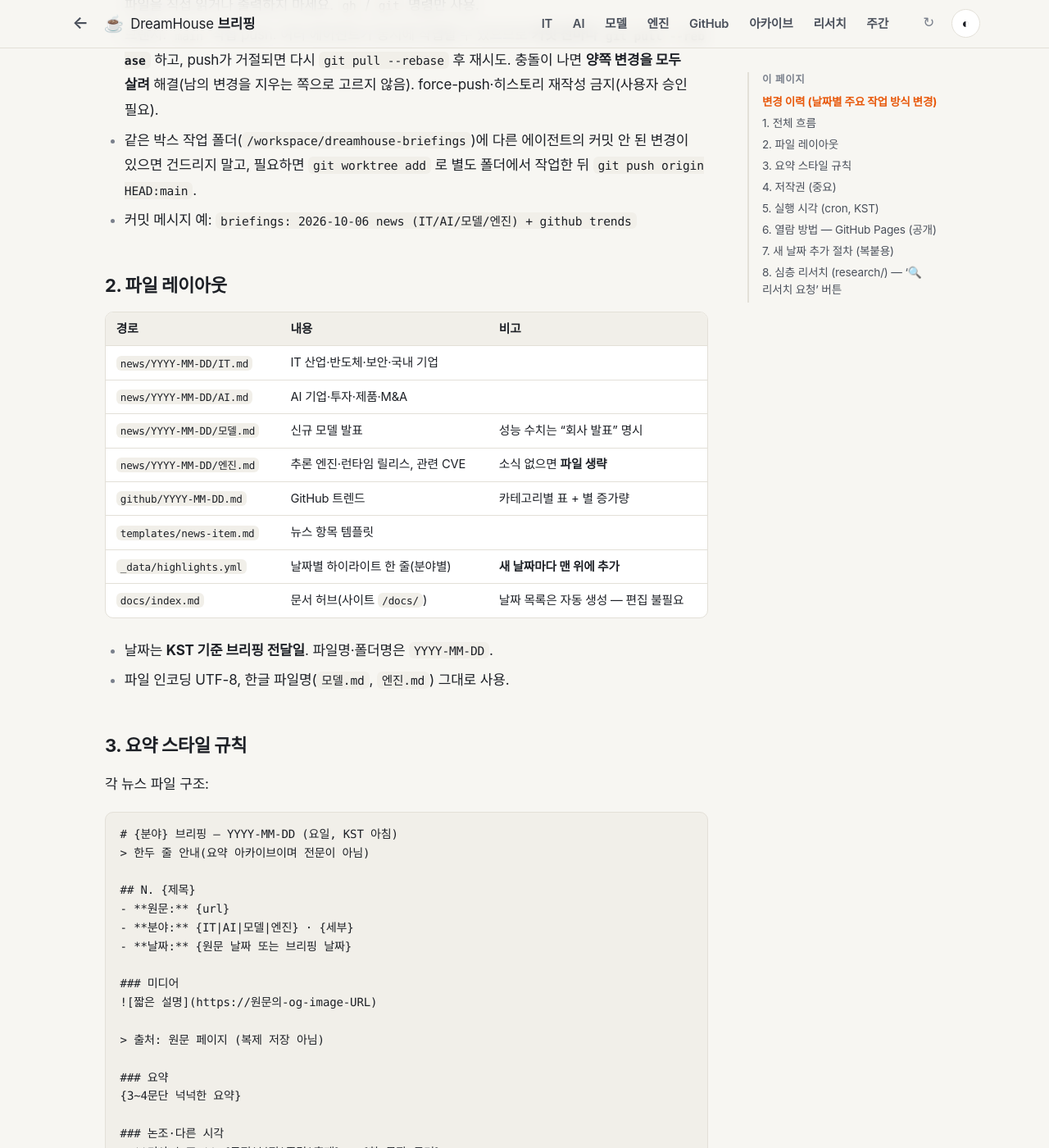
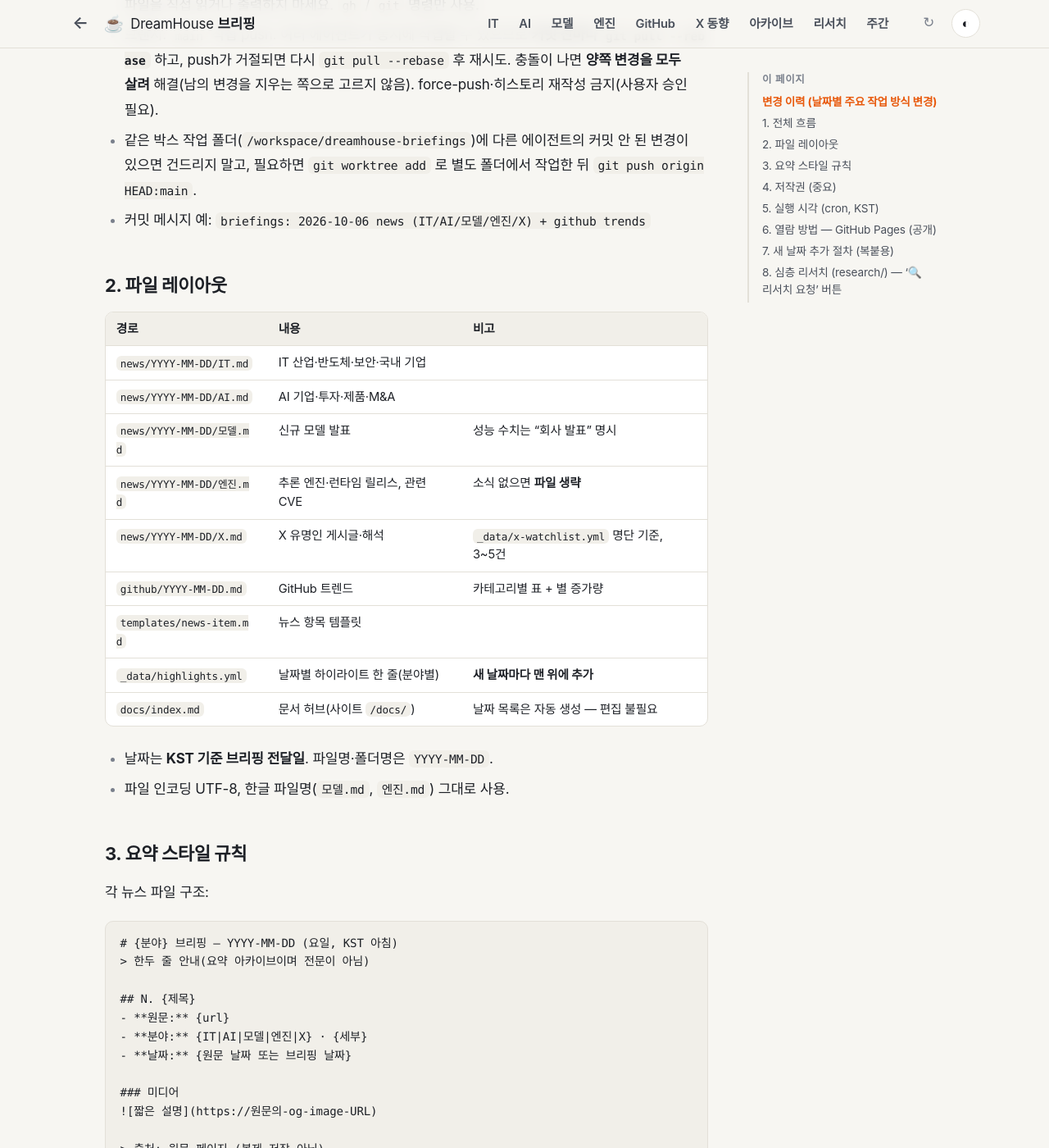
Before and after one commit to DreamHouseKSH/dreamhouse-briefings, a Jekyll site: the page built from docs/WORKFLOW.md, in a window 1280 px wide and 1400 px high, scrolled down 3210 px. Shown: the whole window at 82% size. Built offline with Jekyll 4.4.1, drawn with Linux system fonts in a browser that asks for light colours; some web fonts are replaced; our own code applies the rules of GitHub Pages for plain Markdown files; some of the changed text lies outside the part shown.

Commit message:
site: X 동향 섹션 추가 (카테고리·명단·WORKFLOW)

````diff
--- a/_config.yml
+++ b/_config.yml
@@ -1,6 +1,6 @@
 # DreamHouse 브리핑 — GitHub Pages (Jekyll, 브랜치 main / 루트(/) 게시)
 title: DreamHouse 브리핑
-description: 평일 아침 IT·AI·모델·엔진 뉴스와 GitHub 트렌드를 날짜별로 쌓는 한국어 요약 아카이브
+description: 평일 아침 IT·AI·모델·엔진 뉴스와 GitHub 트렌드, X 유명인 동향을 날짜별로 쌓는 한국어 요약 아카이브
 lang: ko-KR
 url: https://dreamhouseksh.github.io
 baseurl: /dreamhouse-briefings
@@ -71,6 +71,11 @@
     file: github
     icon: "⭐"
     desc: 카테고리별 급상승 저장소
+  - slug: x
+    label: X 동향
+    file: X
+    icon: "🐦"
+    desc: 유명인 게시글 · 해석
 
 exclude:
   - templates/
--- a/docs/WORKFLOW.md
+++ b/docs/WORKFLOW.md
@@ -42,7 +42,7 @@
 ```
 [평일 아침 루틴 (KST)]
   08:00 전후  IT·AI 뉴스 브리핑 → 사용자에게 채팅으로 전달
-  08:01       뉴스 아카이브 루틴 → news/YYYY-MM-DD/{IT,AI,모델,엔진}.md 작성 → push
+  08:01       뉴스 아카이브 루틴 → news/YYYY-MM-DD/{IT,AI,모델,엔진,X}.md 작성 → push
   08:06       GitHub 트렌드 루틴 → github/YYYY-MM-DD.md 작성 → push
   정오 무렵    엔진 다이제스트 전달 → news/YYYY-MM-DD/엔진.md 추가/갱신 → push
 
@@ -57,7 +57,7 @@
 - 커밋 계정: gh 로그인 계정 **DreamHouseKSH** (박스 `/home/box/.config/gh`에 설정됨). 토큰 파일을 직접 읽거나 출력하지 마세요. `gh` / `git` 명령만 사용.
 - 브랜치: `main` 직접 push. 여러 에이전트가 동시에 작업할 수 있으므로 **커밋 전마다 `git pull --rebase`** 하고, push가 거절되면 다시 `git pull --rebase` 후 재시도. 충돌이 나면 **양쪽 변경을 모두 살려** 해결(남의 변경을 지우는 쪽으로 고르지 않음). force-push·히스토리 재작성 금지(사용자 승인 필요).
 - 같은 박스 작업 폴더(`/workspace/dreamhouse-briefings`)에 다른 에이전트의 커밋 안 된 변경이 있으면 건드리지 말고, 필요하면 `git worktree add` 로 별도 폴더에서 작업한 뒤 `git push origin HEAD:main`.
-- 커밋 메시지 예: `briefings: 2026-10-06 news (IT/AI/모델/엔진) + github trends`
+- 커밋 메시지 예: `briefings: 2026-10-06 news (IT/AI/모델/엔진/X) + github trends`
 
 ## 2. 파일 레이아웃
 
@@ -67,6 +67,7 @@
 | `news/YYYY-MM-DD/AI.md` | AI 기업·투자·제품·M&A | |
 | `news/YYYY-MM-DD/모델.md` | 신규 모델 발표 | 성능 수치는 "회사 발표" 명시 |
 | `news/YYYY-MM-DD/엔진.md` | 추론 엔진·런타임 릴리스, 관련 CVE | 소식 없으면 **파일 생략** |
+| `news/YYYY-MM-DD/X.md` | X 유명인 게시글·해석 | `_data/x-watchlist.yml` 명단 기준, 3~5건 |
 | `github/YYYY-MM-DD.md` | GitHub 트렌드 | 카테고리별 표 + 별 증가량 |
 | `templates/news-item.md` | 뉴스 항목 템플릿 | |
 | `_data/highlights.yml` | 날짜별 하이라이트 한 줄(분야별) | **새 날짜마다 맨 위에 추가** |
@@ -85,7 +86,7 @@
 
 ## N. {제목}
 - **원문:** {url}
-- **분야:** {IT|AI|모델|엔진} · {세부}
+- **분야:** {IT|AI|모델|엔진|X} · {세부}
 - **날짜:** {원문 날짜 또는 브리핑 날짜}
 
 ### 미디어
@@ -126,6 +127,13 @@
    - **주의할 점 필수 항목:** 성숙도(버전 0.x·알파·생성일·열린 이슈), 라이선스(AGPL·GPL·표시 없음), 보안·법(원격 조종, `curl | sh`, 약관, 저작권), **스타 급증의 신뢰성**(며칠 새 몇 배·포크 비율 이상 등).
    - 용어·줄임말은 괄호 풀이 + `_data/glossary.yml` 등록(2번). 배지 줄은 `no-gloss` 라 자동 풀이가 붙지 않음.
    - **🔍 리서치 버튼은 쓰지 않음** — `site.js` 가 카드마다 자동으로 붙임(8장). 리서치가 끝나면 카드 안 맨 끝에 `- **심층 리서치:** [제목](../research/YYYY-MM-DD-slug.md)`.
+
+7-2. **X 파일 = 게시글 인용 + 해석(2026-10-18).** 파일명 `news/YYYY-MM-DD/X.md` (대문자). 템플릿은 `templates/news-item.md` 형식을 따르되 항목 구조가 다릅니다.
+   - **명단:** `_data/x-watchlist.yml` 이 원본 (핸들·이름·역할·추적 이유). 뉴스 크론이 매일 아침 읽음.
+   - **수집:** X 직접 API 없음. `browser.search` 로 명단 인물들의 최근 24시간 게시글 중 화제가 된 것을 찾음. 언론·블로그가 받아쓴 게시글 위주 (검증 가능성). 검색어 예: "{이름} X post", "{핸들} 트윗".
+   - **선정:** 3~5건. 기준 — AI·IT 업계에 영향을 주는 발언, 제품·전략 힌트, 논쟁적 주장. 단순 일상글·홍보는 제외.
+   - **항목 구조:** `## N. {인물} — {게시글 요지 한 줄}` → `- **게시글:** {원문 링크}` → `- **날짜:**` → `### 인용` (원문 1~2문장, 번역 시 원문 병기) → `### 해석` (왜 올렸는지·배경 맥락·빠진 정보·업계 의미, 2~4문단) → `### 논조·다른 시각` (8번 규칙 준용).
+   - **명단 관리:** 사용자가 2026-10-18에 dream 재량으로 일임. 매월 첫 평일 브리핑 때 점검 — 2주 이상 게시글 없는 계정은 교체 후보, 새로 부상한 인물은 추가. 소속·역할 변경(이직·창업) 시 `role`·`reason` 업데이트. 변경 시 커밋 메시지에 밝힘.
 
 8. **논조·다른 시각(뉴스 파일 필수).** 모든 뉴스 항목에 `### 요약` 다음, `**시사점:**` 앞에 `### 논조·다른 시각` 섹션을 둡니다(템플릿: `templates/news-item.md`). 세 줄 구성:
    - **기사 논조:** 긍정 / 부정 / 중립 / 혼재 중 하나 + 한 문장 근거(기대와 우려 중 어디에 무게를 두는지). 판단 대상은 **링크한 원문 기사(또는 발표문)** 입니다.
@@ -185,7 +193,7 @@
 - **링크 열기 규칙:** 사이트 밖 링크(원문·GitHub 등, `https://dreamhouseksh.github.io/dreamhouse-briefings/` 밖)는 문서 전체에서 `target="_blank"`(웹앱 안이 아니라 새 탭/Safari), 사이트 안 링크는 같은 창(`target` 제거). 나중에 생긴 링크도 클릭 순간에 같은 규칙을 적용합니다.
 - 앞머리(front matter) 없는 `.md`도 그대로 페이지가 됩니다(`jekyll-optional-front-matter`). 마크다운 안의 `.md` 상대 링크는 `.html`로 자동 변환(`jekyll-relative-links`). **브리핑 파일에 front matter를 넣을 필요 없음.**
 - 홈(`index.html`) · 전체 아카이브(`archive.html`) · 분야별(`category/*.html`)의 날짜 목록과 같은 날짜 탭, 이전/다음 날짜 이동은 `news/YYYY-MM-DD/*.md`, `github/YYYY-MM-DD.md` **파일 경로에서 자동 생성**됩니다(`_includes/collect-dates.html`). 파일명 규칙을 지키는 것이 중요.
-- 하이라이트 한 줄(홈 카드·아카이브·분야별 목록)은 `_data/highlights.yml` 에서 읽습니다. 키: `IT`, `AI`, `모델`, `엔진`, `GitHub`. 해당 날짜 브리핑 파일에 있는 내용만 요약.
+- 하이라이트 한 줄(홈 카드·아카이브·분야별 목록)은 `_data/highlights.yml` 에서 읽습니다. 키: `IT`, `AI`, `모델`, `엔진`, `X`, `GitHub`. 해당 날짜 브리핑 파일에 있는 내용만 요약.
 - **줄임말 자동 풀이 + 용어집:** `_data/glossary.yml`(term·full·ko) → `assets/js/glossary.js`(Jekyll이 용어집을 JSON으로 넣어 빌드, `<head>` 에서 `defer` 로드, `site.js` 와 독립). 뉴스·GitHub·리서치 본문(`article.prose`)의 텍스트에서 용어집 단어를 **단어 경계·대소문자 구분**으로 찾아(예: `API` O, `rapid`·`LightOnOCR` X, `CVE-2026-1234` 는 번호까지 한 단어) 바로 뒤에 `<span class="gl-x">(원어, 뜻)</span>`(작고 연한 글씨)을 붙입니다. 제외: 링크 글자·`code`/`pre`·h1~h3·버튼·URL·`.no-gloss`. 중복 방지: 바로 뒤에 `(` 가 붙은 첫 풀이, 몇 글자 안 괄호에 원어가 있는 경우, `강화학습(RL, …)` 처럼 이미 풀이 안의 줄임말은 건너뜀. `HBM(고대역폭 메모리)` 처럼 우리말 뜻만 있는 괄호엔 원어만 끼우고(`gl-in`), `에너지부(DOE)` 처럼 괄호 안 줄임말엔 `, 원어, 뜻` 을 이어 붙입니다. 한 페이지 처리 약 3ms. 용어집 페이지는 `glossary/index.html`(`/glossary/`, 상단 메뉴 **'용어'**, 가나다 → ABC 순, 검색 상자).
 - `templates/` 는 사이트에서 제외(`_config.yml` 의 `exclude`).
 - 빌드 확인: `gh api repos/DreamHouseKSH/dreamhouse-briefings/pages/builds/latest --jq '.status, .error.message'`
@@ -213,7 +221,7 @@
 git pull --rebase
 D=$(date +%F)            # 박스 시계는 KST
 mkdir -p news/$D
-# ... news/$D/{IT,AI,모델,엔진}.md, github/$D.md 작성 ...
+# ... news/$D/{IT,AI,모델,엔진,X}.md, github/$D.md 작성 ...
 # _data/highlights.yml 맨 위에 "$D" 하이라이트 추가 (날짜 목록은 사이트가 자동 생성)
 git add -A
 git commit -m "briefings: $D news + github trends"
````
Also changed, not shown: other parts of docs/WORKFLOW.md (+2 -2 lines), _data/x-watchlist.yml (added, +54 -0 lines), category/x.html (added, +14 -0 lines).
